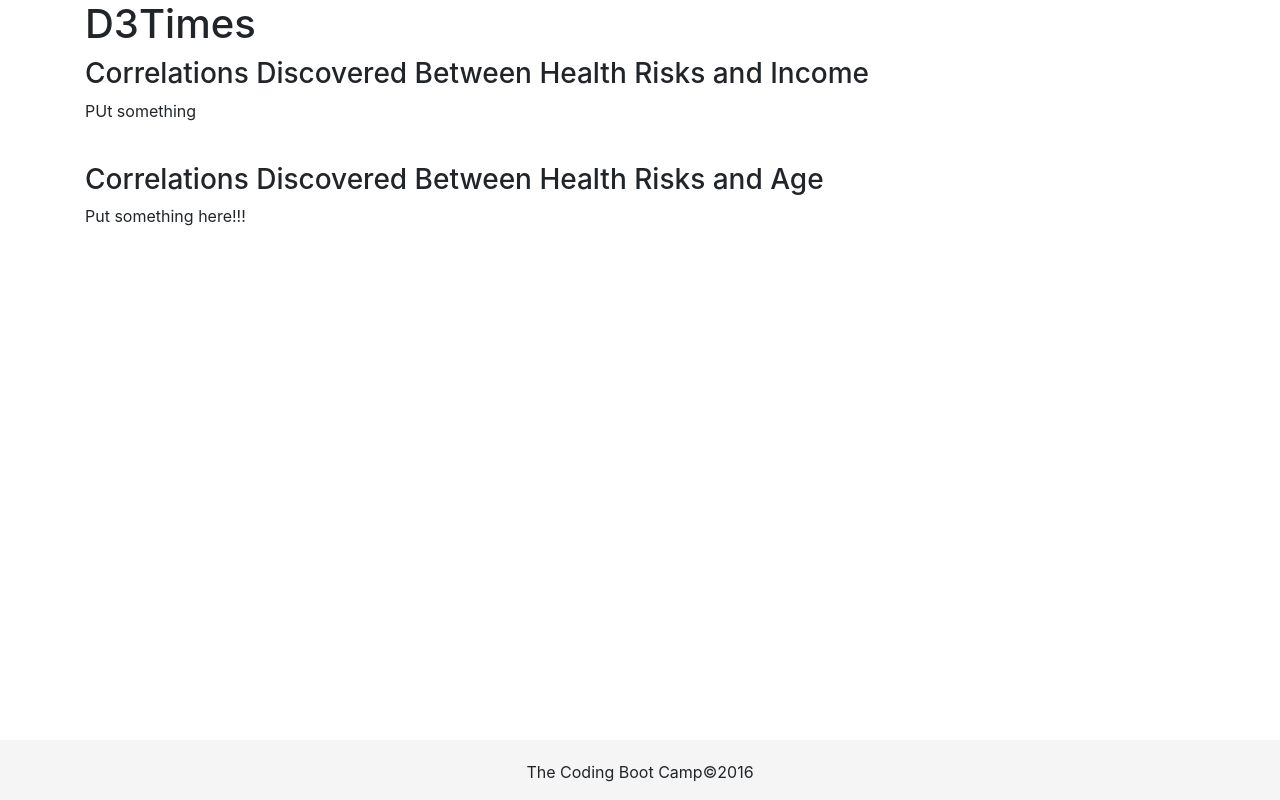
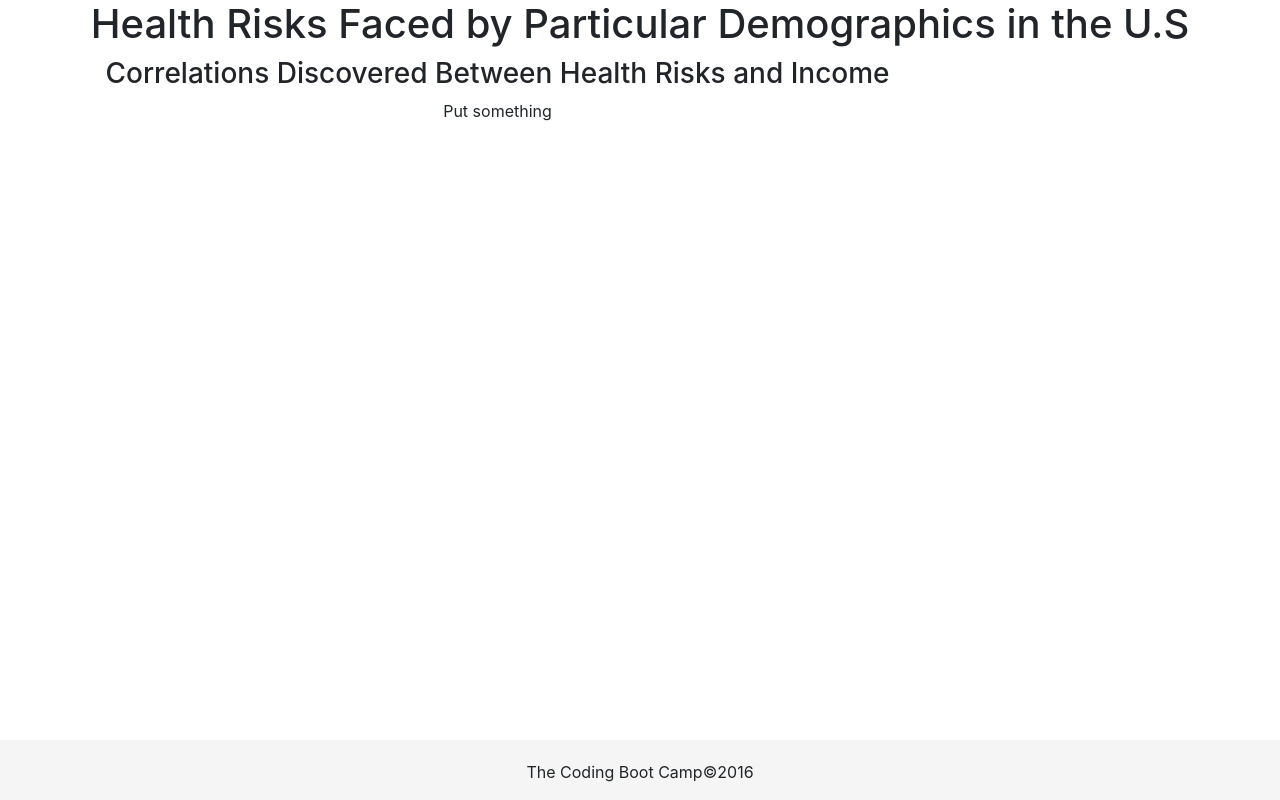
Before and after one commit to SaltireSequence/d3-challenge, a plain HTML site: page index.html in a window 1280 px wide. Drawn offline with nearby package versions, Linux system fonts and the light colour scheme.

Commit message:
Update index.html

```diff
--- a/index.html
+++ b/index.html
@@ -11,10 +11,11 @@
 </head>
 
 <body>
+  <div id="headertext">
   <div class="container">
     <div class="row">
       <div class="col-xs-12 col-md-12">
-        <h1>D3Times</h1>
+        <h1>Health Risks Faced by Particular Demographics in the U.S</h1>
       </div>
     </div>
     <div class="row">
@@ -28,10 +29,7 @@
       <div class="col-xs-12 col-md-9">
         <div class="article">
           <h3>Correlations Discovered Between Health Risks and Income</h3>
-          <p>PUt something</p>
-          <br>
-          <h3>Correlations Discovered Between Health Risks and Age</h3>
-          <p>Put something here!!!</p>
+          <p>Put something</p>
         </div>
       </div>
     </div>
```
